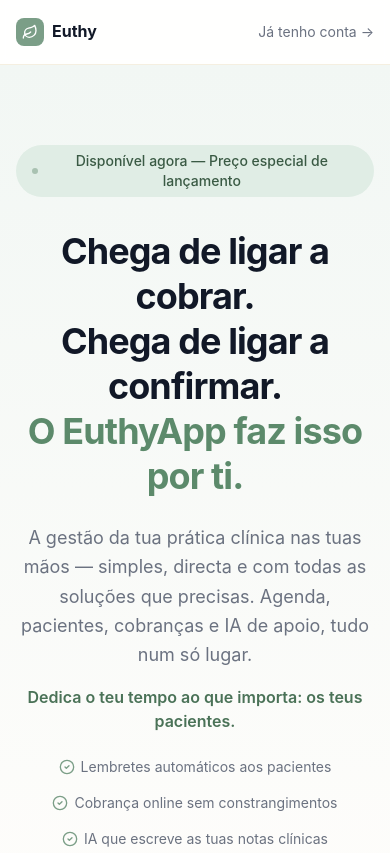
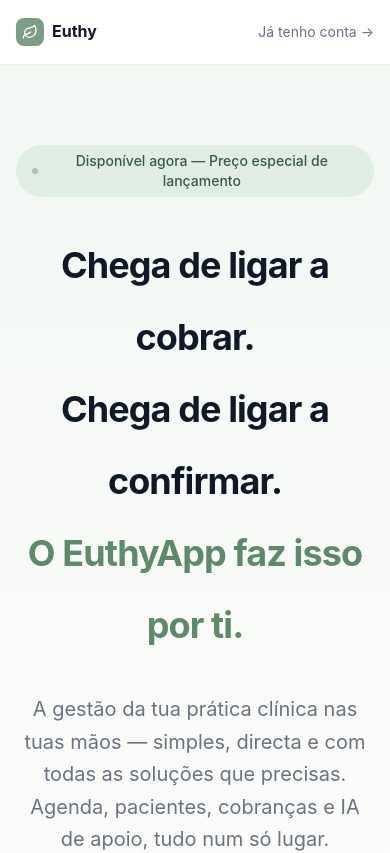
Before and after one commit to elisabeteterapia-sys/euthycare, a Next.js app in the folder frontend/: page /euthy-lancamento in a window 390 px wide. Shown: the top 853 px of the page. Built offline with nearby package versions, Linux system fonts and the light colour scheme.

Commit message:
style: increase hero title spacing and subtitle font size

```diff
--- a/frontend/app/euthy-lancamento/page.tsx
+++ b/frontend/app/euthy-lancamento/page.tsx
@@ -304,18 +304,18 @@
             Disponível agora — Preço especial de lançamento
           </div>
 
-          <h1 className="text-4xl sm:text-5xl font-bold text-gray-900 leading-tight mb-6">
+          <h1 className="text-4xl sm:text-5xl font-bold text-gray-900 leading-loose mb-8">
             Chega de ligar a cobrar.<br />
             Chega de ligar a confirmar.<br />
             <span className="text-sage-500">O EuthyApp faz isso por ti.</span>
           </h1>
 
-          <p className="text-lg text-gray-500 max-w-xl mx-auto mb-4 leading-relaxed">
+          <p className="text-xl text-gray-500 max-w-xl mx-auto mb-4 leading-relaxed">
             A gestão da tua prática clínica nas tuas mãos — simples, directa e com todas as soluções que precisas.
             Agenda, pacientes, cobranças e IA de apoio, tudo num só lugar.
           </p>
 
-          <p className="text-base font-semibold text-sage-600 max-w-lg mx-auto mb-6">
+          <p className="text-lg font-semibold text-sage-600 max-w-lg mx-auto mb-8">
             Dedica o teu tempo ao que importa: os teus pacientes.
           </p>
 
```
